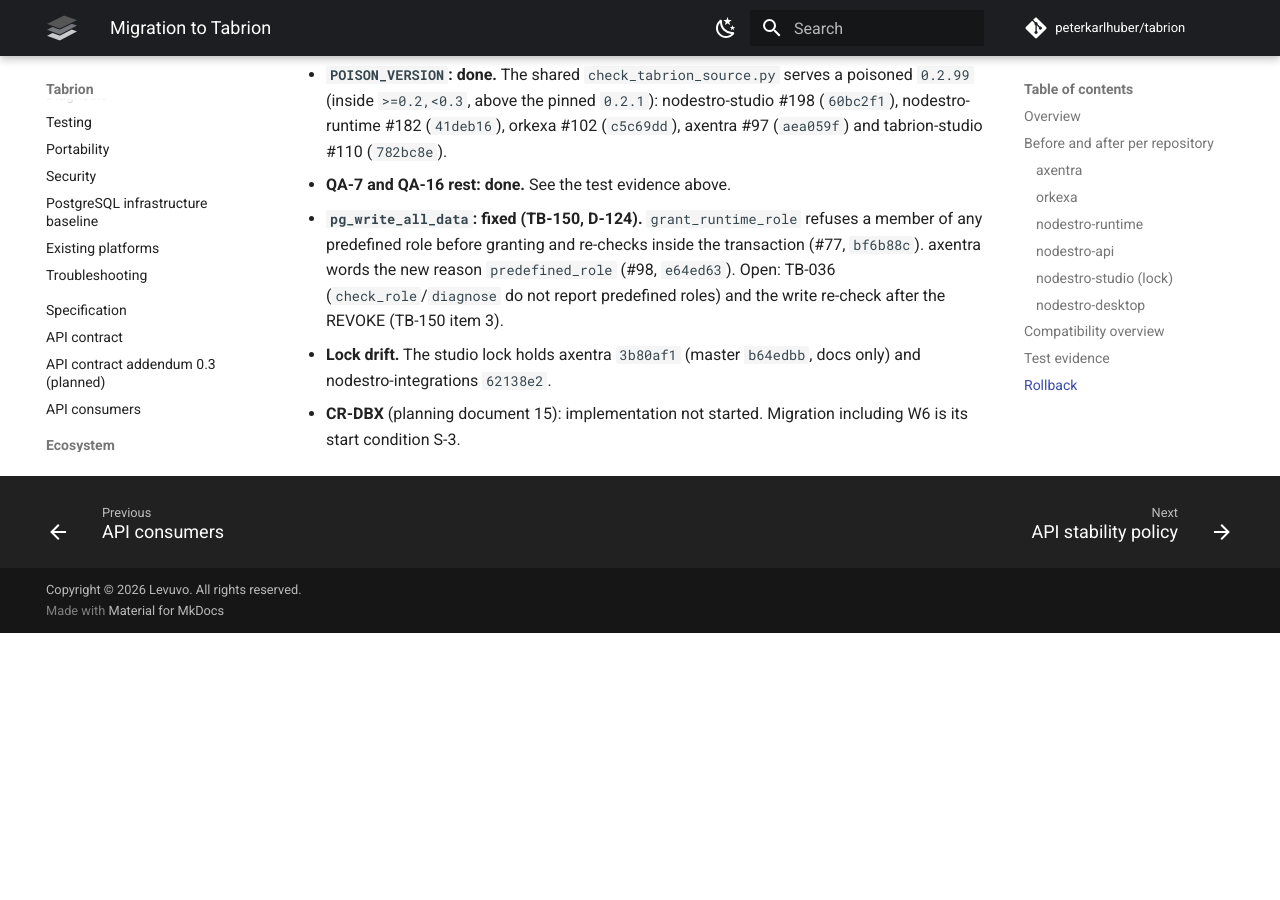
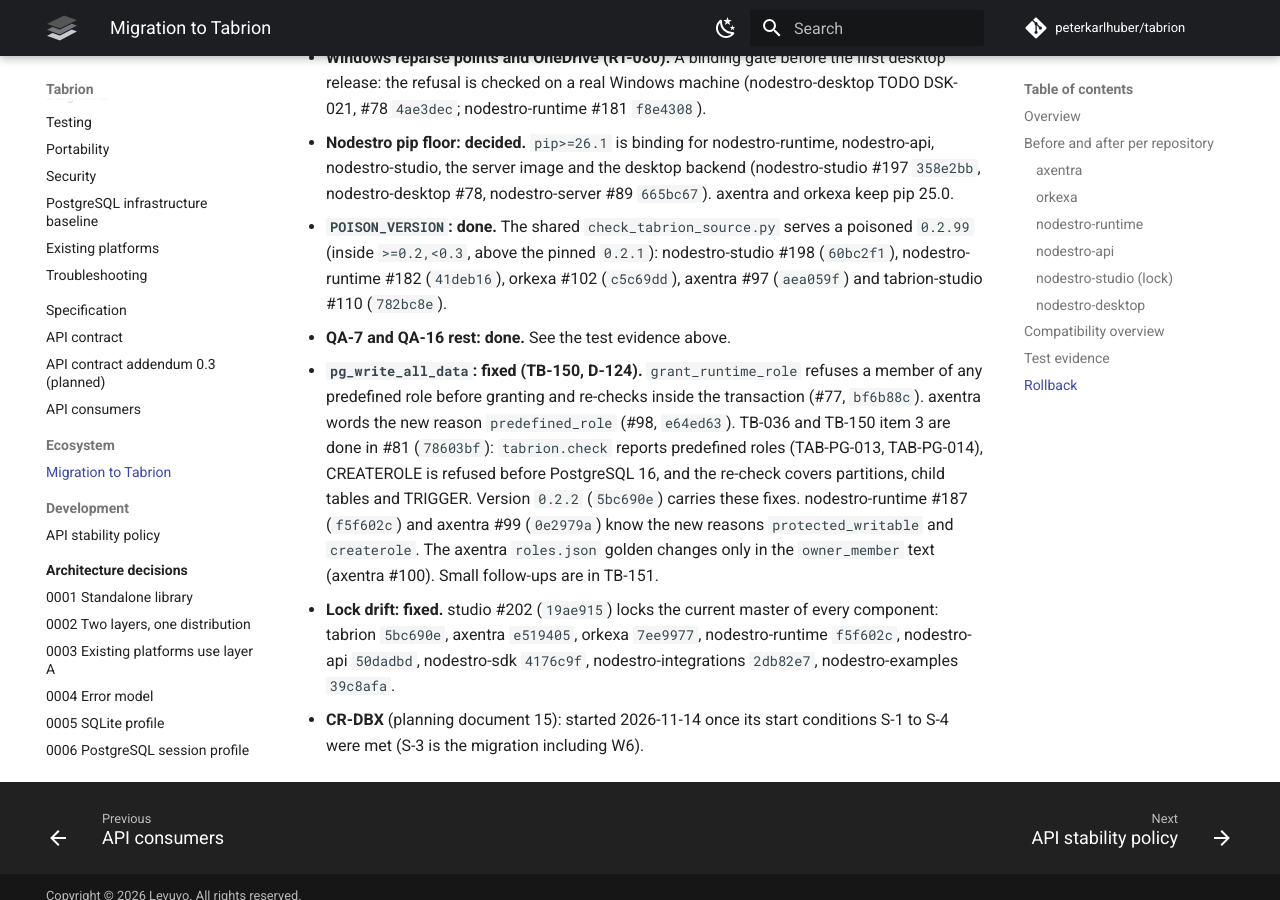
Before and after one commit to peterkarlhuber/tabrion, an MkDocs documentation site: the page built from docs/ecosystem/migration.md, in a window 1280 px wide and 900 px high, scrolled down 9868 px. Built offline with MkDocs 1.6.1 and Material for MkDocs 9.7.7, drawn with Linux system fonts in a browser that asks for light colours; comment, search, counter and statistics services are not loaded; before the commit the page ends 10501 px from its top, so only the background shows below that; some of the changed text lies outside the part shown.

Commit message:
Migration report: 0.2.2 pin step, TB-036/TB-150 done, lock drift fixed
Co-Authored-By: Claude Opus 5.5 <noreply@anthropic.com>
Claude-Session: https://claude.ai/code/session_011tY7TAans48GbZAuavtHPL

```diff
--- a/docs/ecosystem/migration.md
+++ b/docs/ecosystem/migration.md
@@ -21,6 +21,7 @@ consumer's `docs/api-consumers.md` lists the exact Tabrion names it imports (QA-
 | W5 (S3) | Role tools | axentra #87, nodestro-runtime #169 | PIN-W5: studio #190 `2058ee3` |
 | W6 (S4) | SQLite on `tabrion.sqlite`, file permissions | nodestro-runtime #171, #176, orkexa #97, nodestro-api #136, #138 | PIN-W6: studio #192 `9cae375`, desktop #76 `0493679` |
 | 0.2.1 | Every consumer moves to `tabrion>=0.2,<0.3` | orkexa #99, nodestro-runtime #178, nodestro-api #139, axentra #94 | studio #193 `25095d2`, desktop #77 `66feb6c` |
+| 0.2.2 | Pin files and portable lock move to `5bc690e`; new refusal reasons | axentra #99, #100, orkexa #104, nodestro-runtime #187, nodestro-api #148, nodestro-sdk #128 | studio #202 `19ae915` |
 
 ## Before and after per repository
 
@@ -107,6 +108,7 @@ nodestro-api has no `docs/api-consumers.md` of its own: it imports only `tabrion
 | Tabrion during W1 to W6 | `0.1.0`, release commit `d5821fa` (every studio lock from #177 to #192) |
 | Tabrion `0.2.0` | release commit `52353da` (tabrion #65); never locked by the studio |
 | Tabrion after the switch | `0.2.1`, release commit `af0458d` (tabrion #71), G-T2 passed 2026-11-14 |
+| Tabrion now | `0.2.2`, release commit `5bc690e` (tabrion #83), G-T2 passed 2026-11-15 (#84) |
 | Consumer requirement | `tabrion>=0.2,<0.3` in axentra, orkexa, nodestro-runtime and nodestro-api (with extras as above); no URL pins in manifests (RC-1) |
 | Standalone pin files | axentra and orkexa `requirements/tabrion.txt` pin `af0458d` by full SHA |
 | Studio lock | nodestro-studio `25095d2`: tabrion `af0458d`, orkexa `3d2aef5`, nodestro-runtime `8ee7eca`, nodestro-api `6ef484d`, axentra `3b80af1` |
@@ -201,8 +203,12 @@ Deferred or open after W6 (owner acceptance of the migration report, 2026-11-14
 - **QA-7 and QA-16 rest: done.** See the test evidence above.
 - **`pg_write_all_data`: fixed (TB-150, D-124).** `grant_runtime_role` refuses a member of any predefined role before
   granting and re-checks inside the transaction (#77, `bf6b88c`). axentra words the new reason `predefined_role` (#98,
-  `e64ed63`). Open: TB-036 (`check_role`/`diagnose` do not report predefined roles) and the write re-check after the
-  REVOKE (TB-150 item 3).
-- **Lock drift.** The studio lock holds axentra `3b80af1` (master `b64edbb`, docs only) and nodestro-integrations
-  `62138e2`.
-- **CR-DBX** (planning document 15): implementation not started. Migration including W6 is its start condition S-3.
+  `e64ed63`). TB-036 and TB-150 item 3 are done in #81 (`78603bf`): `tabrion.check` reports predefined roles
+  (TAB-PG-013, TAB-PG-014), CREATEROLE is refused before PostgreSQL 16, and the re-check covers partitions, child
+  tables and TRIGGER. Version `0.2.2` (`5bc690e`) carries these fixes. nodestro-runtime #187 (`f5f602c`) and axentra
+  #99 (`0e2979a`) know the new reasons `protected_writable` and `createrole`. The axentra `roles.json` golden changes
+  only in the `owner_member` text (axentra #100). Small follow-ups are in TB-151.
+- **Lock drift: fixed.** studio #202 (`19ae915`) locks the current master of every component: tabrion `5bc690e`,
+  axentra `e519405`, orkexa `7ee9977`, nodestro-runtime `f5f602c`, nodestro-api `50dadbd`, nodestro-sdk `4176c9f`,
+  nodestro-integrations `2db82e7`, nodestro-examples `39c8afa`.
+- **CR-DBX** (planning document 15): started 2026-11-14 once its start conditions S-1 to S-4 were met (S-3 is the migration including W6).
```
